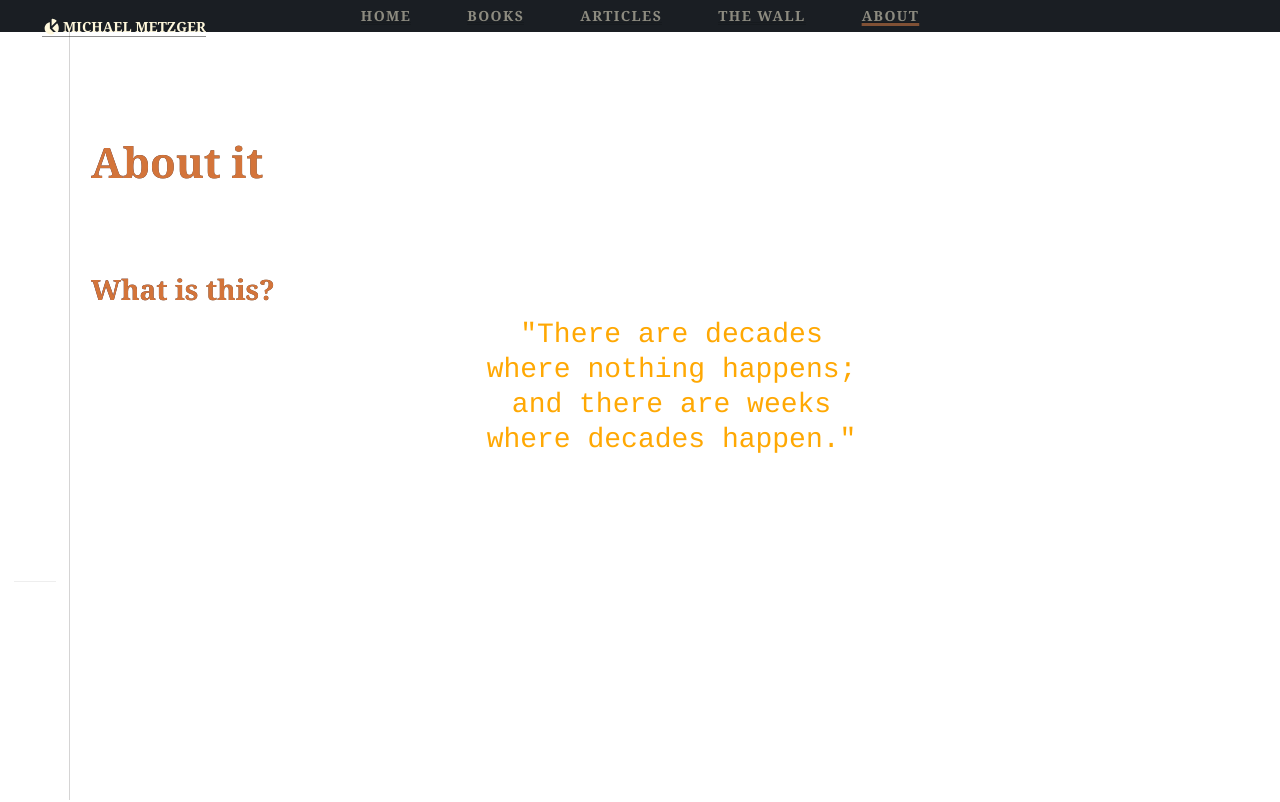
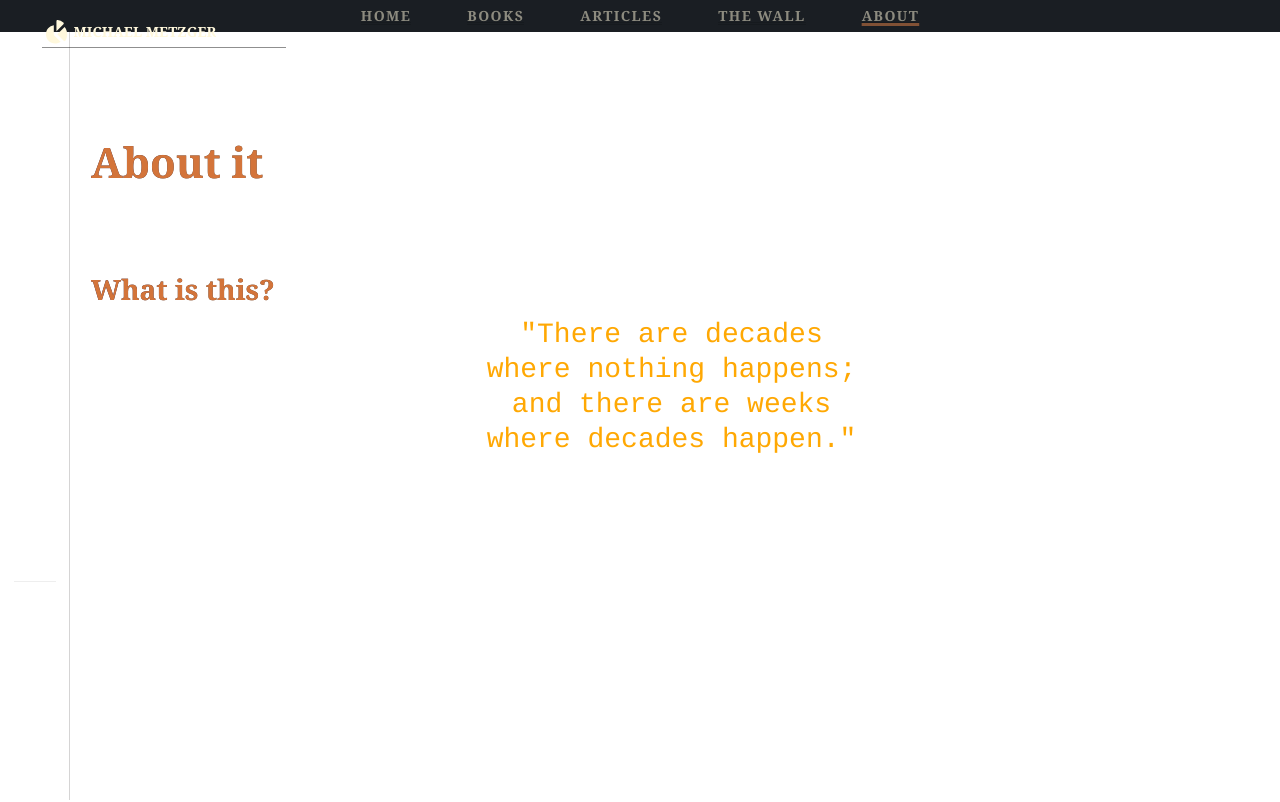
Before and after one commit to MicMetz/library, a Next.js app: page /about in a window 1280 px wide. Shown: the top 802 px of the page. Built offline with nearby package versions, Linux system fonts and the light colour scheme.

Commit message:
fixing outlinks

```diff
--- a/src/components/nav/Navigation.js
+++ b/src/components/nav/Navigation.js
@@ -12,7 +12,8 @@ import {
 		NavigationWrapper,
 		NavLogoItem,
 		ToggleButton,
-		ToggleButtonWrapper
+		ToggleButtonWrapper,
+		NavLink
 } from '../../styles/NavigationStyledComponents.js'
 import { MenuItem } from './MenuItem.js'
 import { MobileNavigationbar } from './MobileNavigation.js'
@@ -76,13 +77,13 @@ export const Navigation = ( forwardRef, open, toggle ) => {
 										<Link href = "https://micmetz.github.io" >
 												<NavLogoItem >
 														<Link href = "https://micmetz.github.io" >
-																<a href = "https://micmetz.github.io" >
+																<NavLink >
 																		<TiChartPie size = "1.5em" />
 																		<span >
 																				{'Michael Metzger'}
 																		</span >
 																		{/* </NavigationListItem> */}
-																</a >
+																</NavLink >
 														</Link >
 												</NavLogoItem >
 										</Link >
--- a/src/styles/NavigationStyledComponents.js
+++ b/src/styles/NavigationStyledComponents.js
@@ -154,6 +154,30 @@ export const NavigationBar = styled.nav`
 `
 
 
+export const NavLink = styled.a`
+  font-size: 1.5rem;
+  line-height: 32px;
+  color: rgba(0, 0, 0, 0.75);
+  transition: 0.4s ease;
+  padding-right: 5rem;
+  white-space: nowrap;
+
+
+  &:hover {
+    color: #3b4fb6;
+    opacity: 1;
+    cursor: pointer;
+    text-decoration: underline;
+    transition: 0.4s ease;
+  }
+
+  @media ${( props ) => props.theme.breakpoints.sm} {
+    padding: 0.5rem;
+  }
+`
+
+
+
 export const Underline = styled.ins`
   position: static;
   bottom: 0;
```
